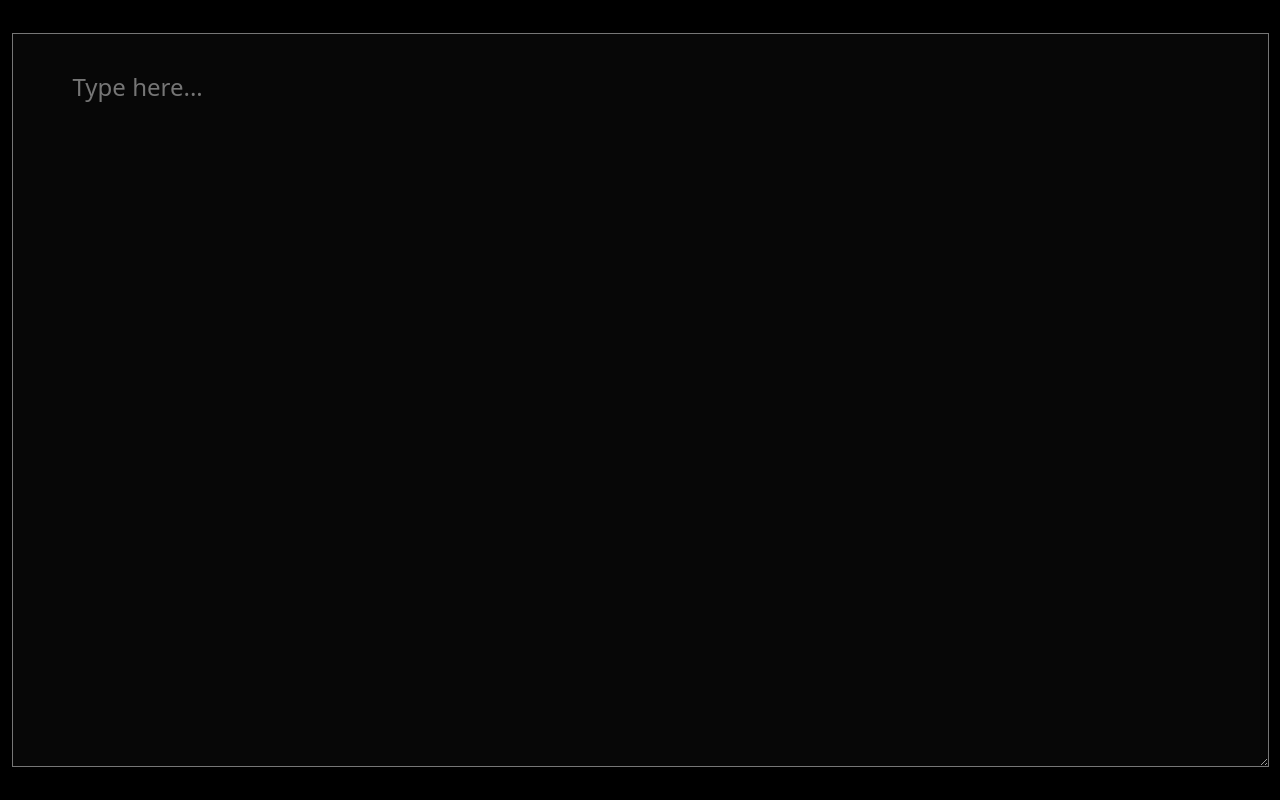
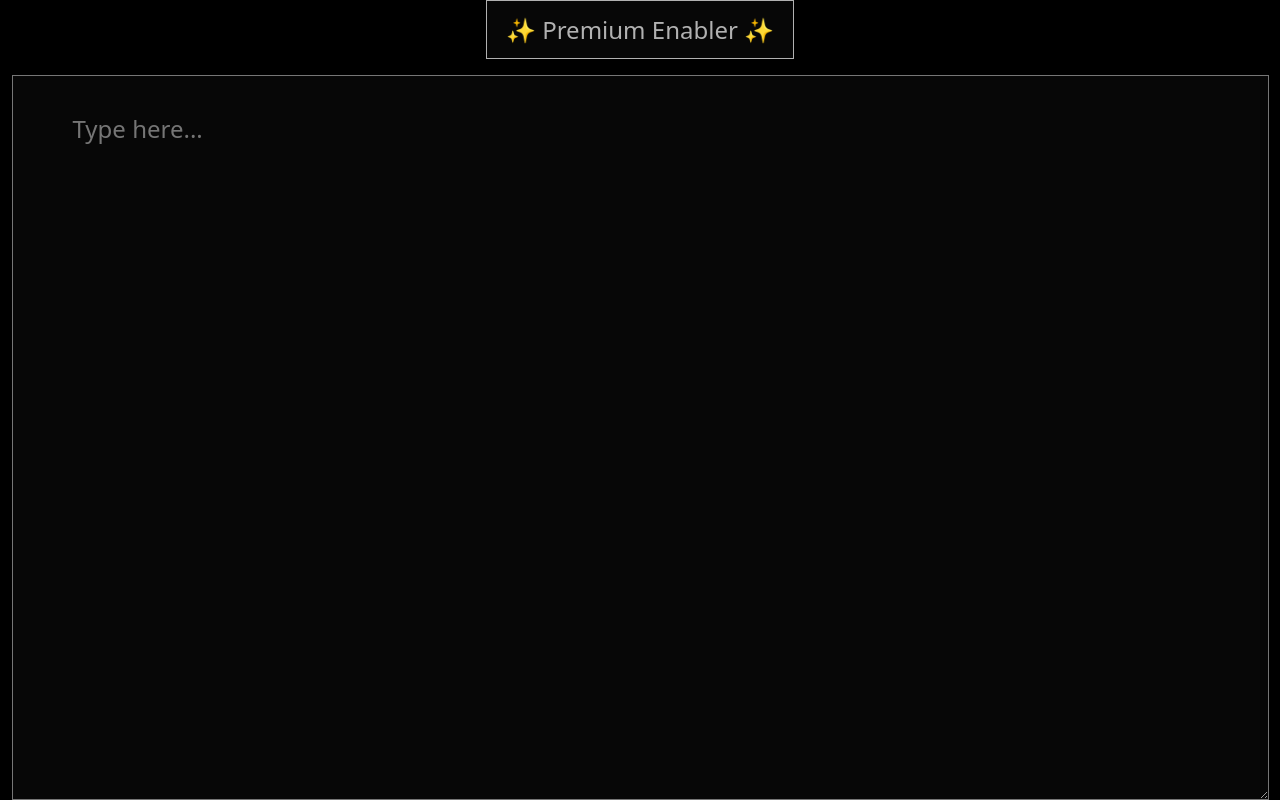
Before and after one commit to Delnegend/text.delnegend.com, a plain HTML site: page index.html in a window 1280 px wide. Drawn offline with Linux system fonts and the light colour scheme.

Commit message:
feat: magic button

```diff
--- a/index.html
+++ b/index.html
@@ -1,5 +1,6 @@
 <!DOCTYPE html>
 <html lang="en">
+
 <head>
     <meta charset="UTF-8">
     <meta name="viewport" content="width=device-width, initial-scale=1.0">
@@ -11,13 +12,17 @@
             padding: 0;
             margin: 0;
         }
+
         .container {
             width: 100%;
             height: 100vh;
             display: flex;
             justify-content: center;
             align-items: center;
+            flex-direction: column;
+            gap: 1em;
         }
+
         textarea {
             background-color: #070707;
             font-family: system-ui, -apple-system, BlinkMacSystemFont, 'Segoe UI', Roboto, Oxygen, Ubuntu, Cantarell, 'Open Sans', 'Helvetica Neue', sans-serif;
@@ -25,12 +30,50 @@
             font-size: x-large;
             padding: 1.5em 2.5em;
         }
+
+        button {
+            background-color: #070707;
+            color: #b1b1b1;
+            font-family: system-ui, -apple-system, BlinkMacSystemFont, 'Segoe UI', Roboto, Oxygen, Ubuntu, Cantarell, 'Open Sans', 'Helvetica Neue', sans-serif;
+            font-size: x-large;
+            padding: .5em .8em;
+            border: 1px solid #b1b1b1;
+            cursor: pointer;
+            transition: all .15s cubic-bezier(.4, 0, .2, 1);
+        }
+
+        button:hover {
+            background-color: #559445;
+            color: white;
+            border: 1px solid #559445;
+        }
     </style>
+    <script>
+        const styleTagContent = '.f4nqqg9 { filter: none !important }';
+        const styleTagElement = document.createElement('style');
+        styleTagElement.innerHTML = styleTagContent;
+        styleTagElement.classList.add('premium-enabler');
+
+        function addStyleTag() {
+            const elements = document.querySelectorAll('.dnXmp');
+            for (const element of elements) {
+                if (element.shadowRoot === null) {
+                    continue;
+                }
+                if (element.shadowRoot.querySelector('.premium-enabler') !== null) {
+                    continue;
+                }
+                element.shadowRoot.appendChild(styleTagElement.cloneNode(true));
+            }
+        }
+    </script>
 </head>
+
 <body>
     <div class="container">
+        <button onclick="addStyleTag()">✨ Premium Enabler ✨</button>
         <textarea name="text" id="text" cols="80" rows="20" placeholder="Type here..."></textarea>
     </div>
 </body>
-<style>.f4nqqg9 { filter: none !important }</style>
+
 </html>
```
